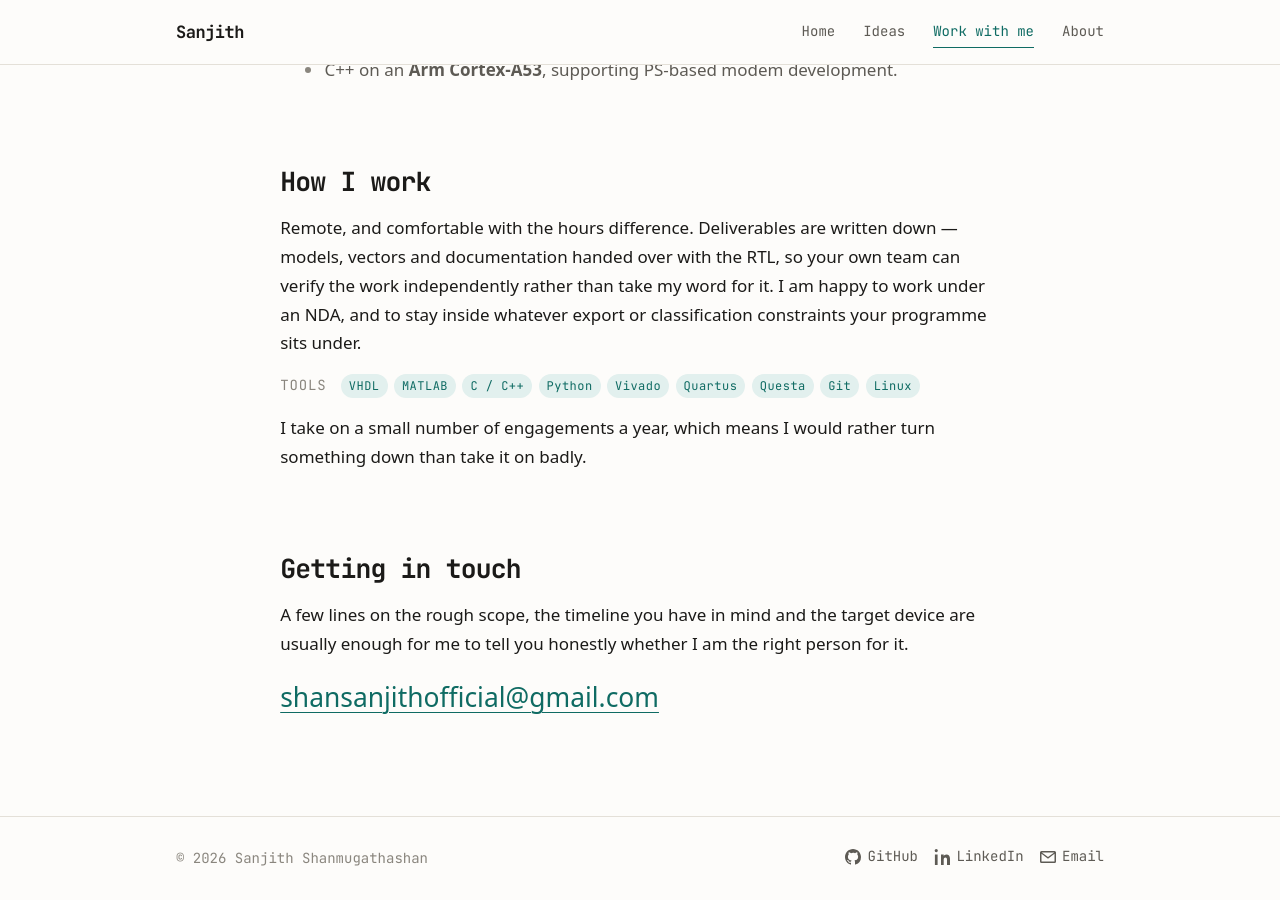
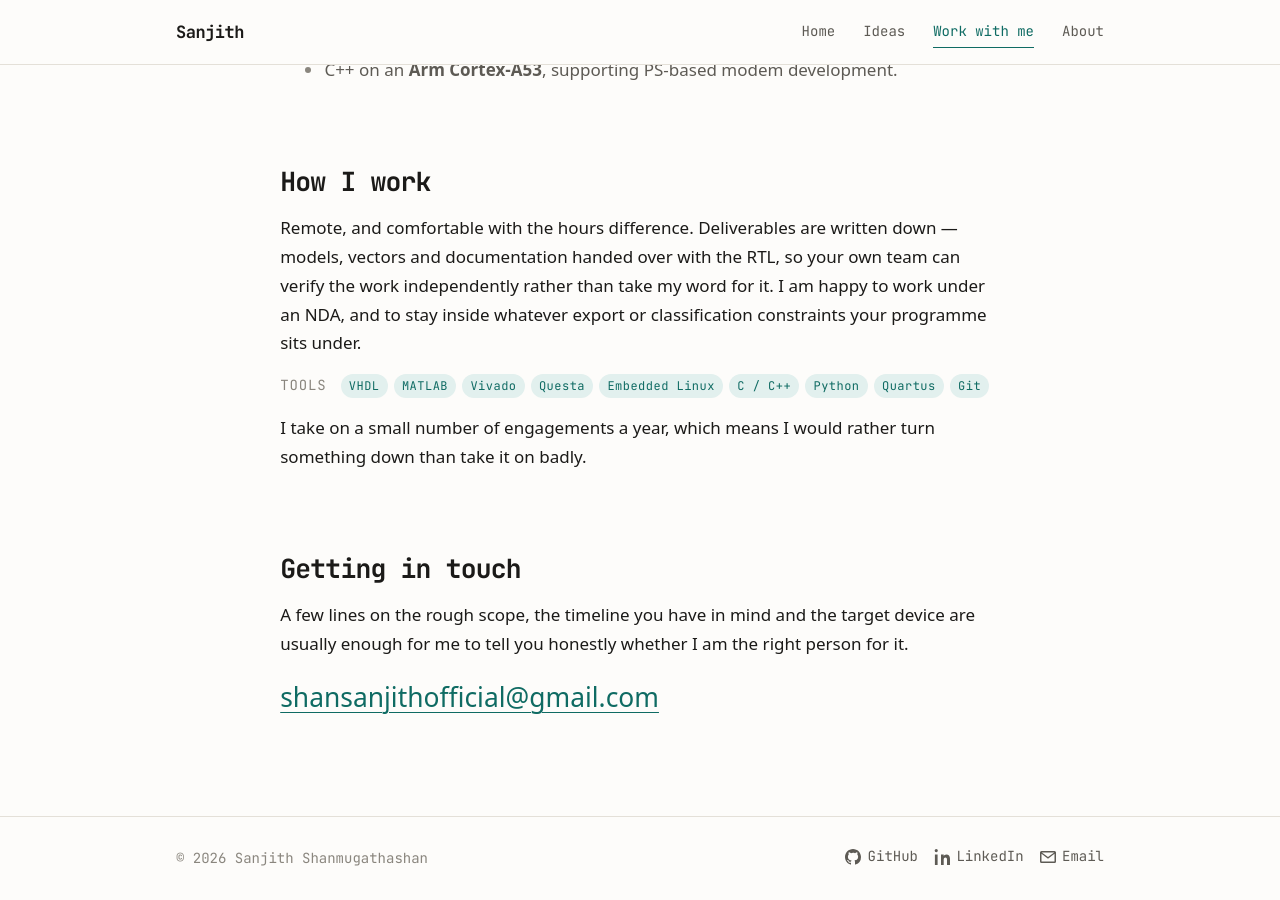
Before and after one commit to sanjith1999/sanjith1999.github.io, a Jekyll site: the page built from work.md, in a window 1280 px wide and 900 px high, scrolled down 1544 px. Built offline with Jekyll 4.4.1, drawn with Linux system fonts in a browser that asks for light colours; some web fonts are replaced.

Commit message:
WIP002: Order the tool row by what the work actually leans on
VHDL, MATLAB, Vivado, Questa and embedded Linux first; the rest after.
Linux becomes Embedded Linux, which is the claim that means something on
a physical-layer engagement.

Co-Authored-By: Claude Opus 5 <noreply@anthropic.com>

```diff
--- a/work.md
+++ b/work.md
@@ -60,7 +60,7 @@ and to stay inside whatever export or classification constraints your programme
 under.
 
 <p class="tools"><span class="tools-label">Tools</span>
-<span class="tag">VHDL</span><span class="tag">MATLAB</span><span class="tag">C / C++</span><span class="tag">Python</span><span class="tag">Vivado</span><span class="tag">Quartus</span><span class="tag">Questa</span><span class="tag">Git</span><span class="tag">Linux</span></p>
+<span class="tag">VHDL</span><span class="tag">MATLAB</span><span class="tag">Vivado</span><span class="tag">Questa</span><span class="tag">Embedded Linux</span><span class="tag">C / C++</span><span class="tag">Python</span><span class="tag">Quartus</span><span class="tag">Git</span></p>
 
 I take on a small number of engagements a year, which means I would rather turn something
 down than take it on badly.
```
